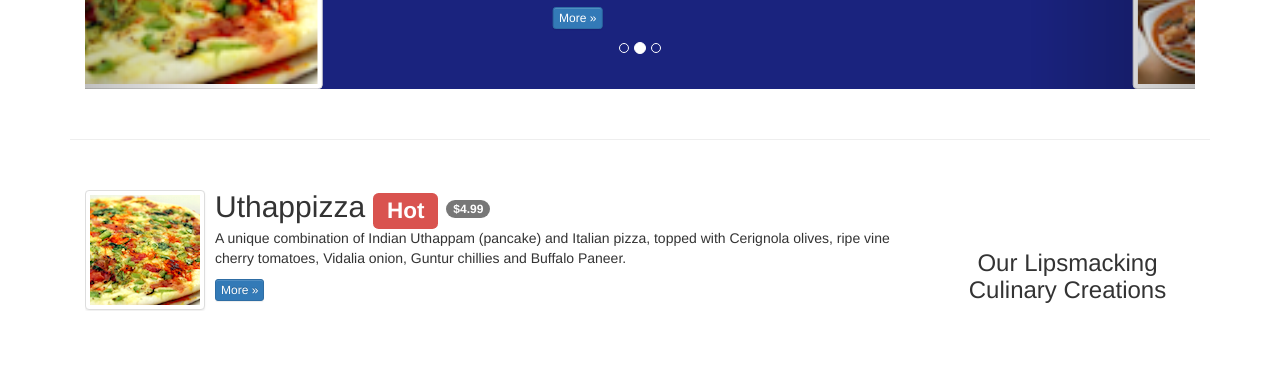
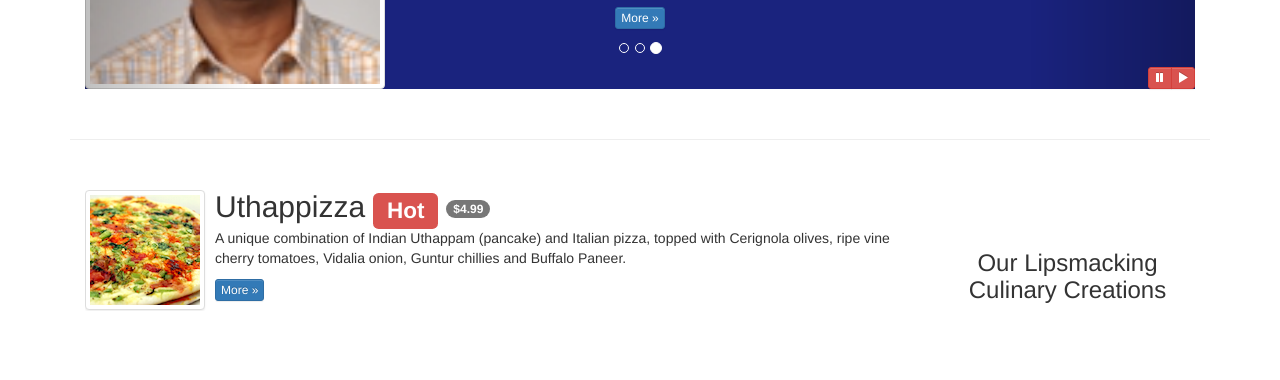
Before and after one commit to Yathi/conFusion, a plain HTML site: page index.html in a window 1280 px wide. Shown: the part 720-1100 px from the top of the page. Drawn offline with nearby package versions, Linux system fonts and the light colour scheme.

Commit message:
Week 3 complete

```diff
--- a/css/mystyles.css
+++ b/css/mystyles.css
@@ -92,3 +92,9 @@ body {
     left: 0;
     min-height: 300px;
 }
+
+#carouselButtons {
+    right: 0;
+    position: absolute;
+    bottom: 0;
+}
--- a/index.html
+++ b/index.html
@@ -249,7 +249,14 @@
                     <a class="right carousel-control" href="#mycarousel" role="button" data-slide="next">
                         <span class="glyphicon glyphicon-chevron-right" aria-hidden="true"></span><span class="sr-only">Next</span>
                     </a>
-
+                    <div class="btn-group" id="carouselButtons">
+                        <button class="btn btn-danger btn-xs" id="carousel-pause">
+                            <span class="glyphicon glyphicon-pause" aria-hidden="true"></span>
+                        </button>
+                        <button class="btn btn-danger btn-xs" id="carousel-play">
+                            <span class="glyphicon glyphicon-play" aria-hidden="true"></span>
+                        </button>
+                    </div>
                 </div>
 
             </div>
@@ -367,6 +374,19 @@
     </footer>
 <script src="http://ajax.googleapis.com/ajax/libs/jquery/1.11.3/jquery.min.js"></script>
     <script src="js/bootstrap.min.js"></script>
+    <script>
+        $(document).ready(function(){
+            $("#mycarousel").carousel({interval: 2000});
+
+            $("#carousel-pause").click(function(){
+                $("#mycarousel").carousel('pause');
+            });
+
+            $("#carousel-play").click(function(){
+                $("#mycarousel").carousel('cycle');
+            });
+        });
+    </script>
 </body>
 
 </html>
```
